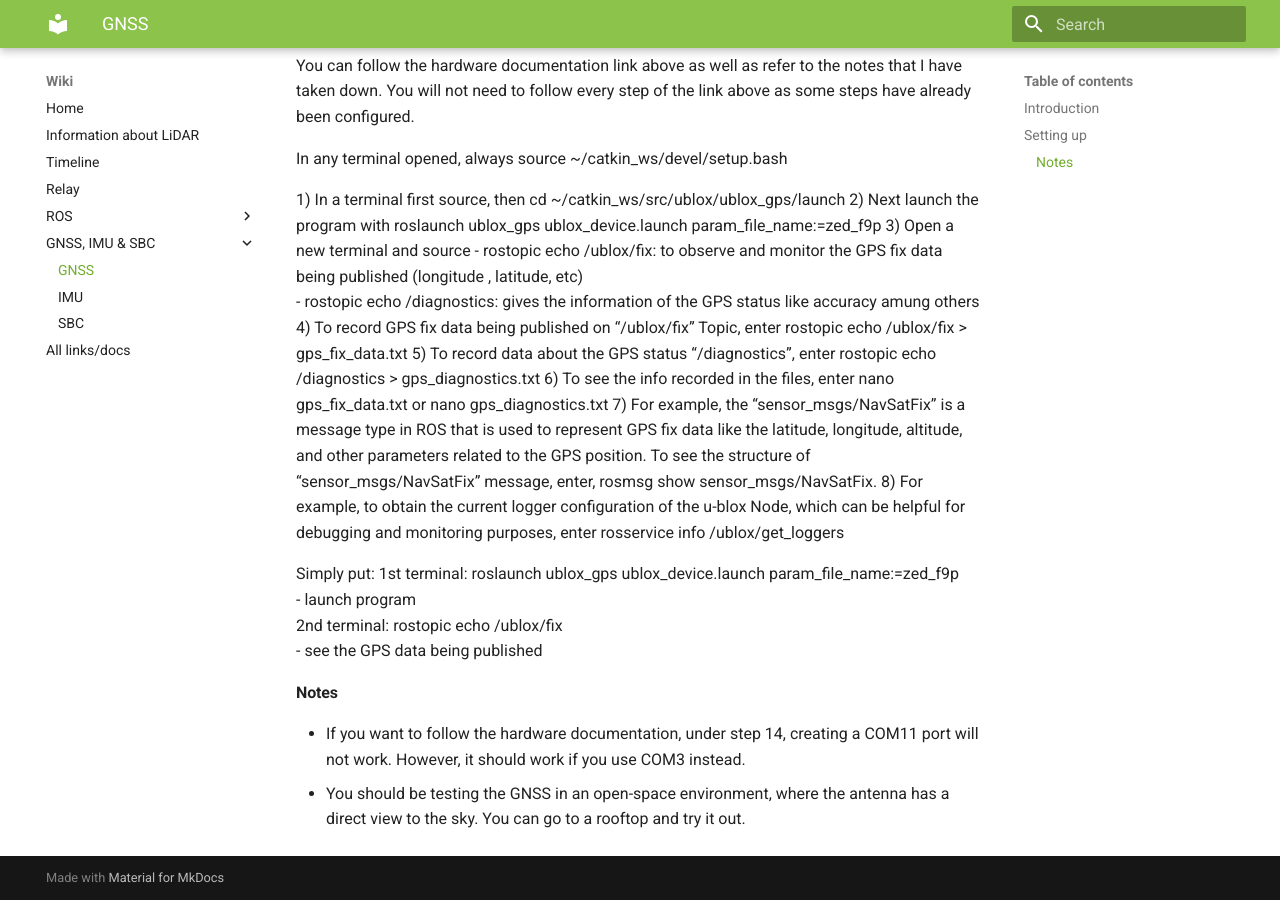
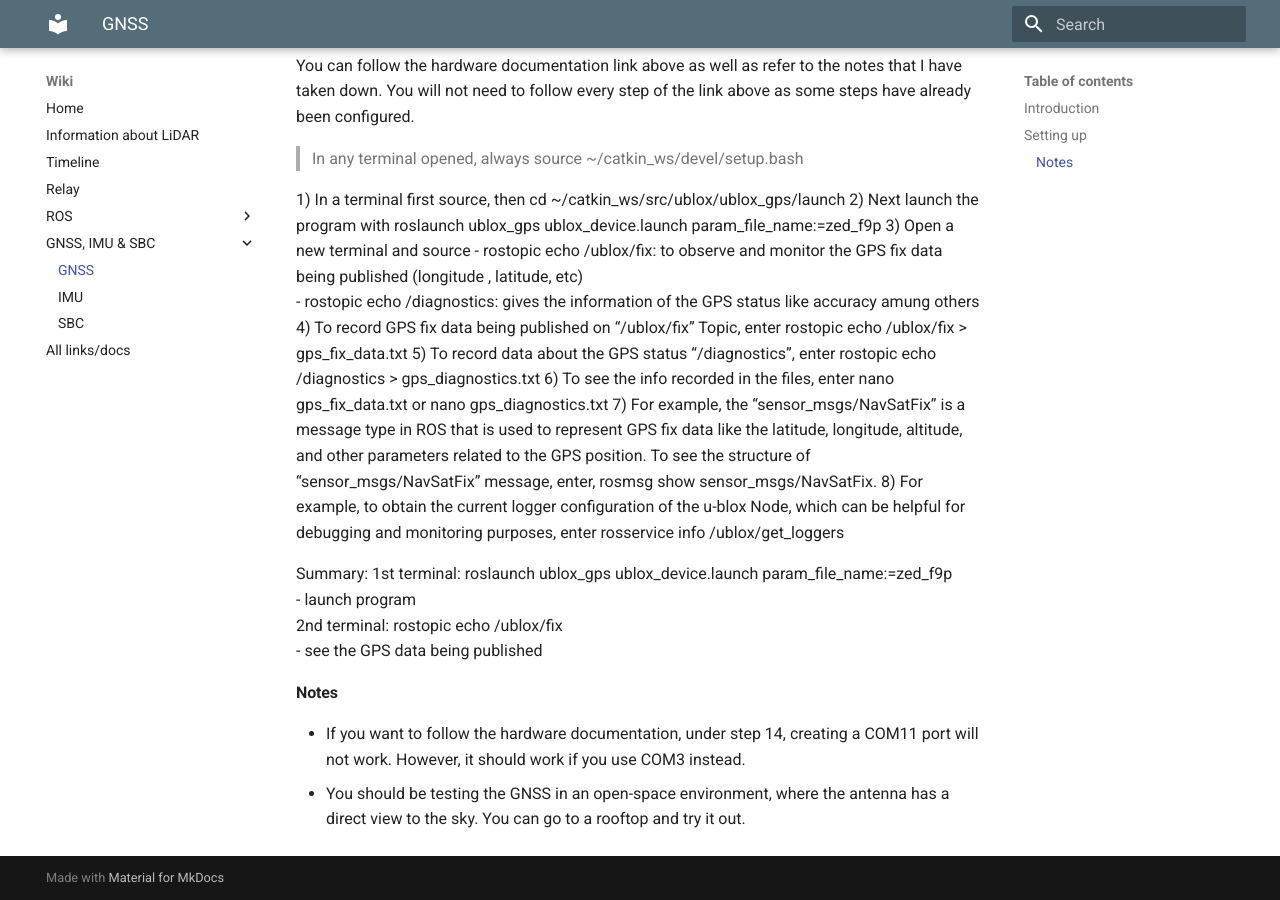
Before and after one commit to 23mel/mkdocs, an MkDocs documentation site: the page built from docs/gnss.md, in a window 1280 px wide and 900 px high, scrolled down 1334 px. Built offline with MkDocs 1.6.1 and Material for MkDocs 9.7.7, drawn with Linux system fonts in a browser that asks for light colours.

Commit message:
Commit changes

```diff
--- a/docs/gnss.md
+++ b/docs/gnss.md
@@ -16,7 +16,7 @@ We will be using ROS to handle the GNSS. Take note that the GNSS will most likel
 
 You can follow the hardware documentation link above as well as refer to the notes that I have taken down. You will not need to follow every step of the link above as some steps have already been configured.
 
-In any terminal opened, always source ~/catkin_ws/devel/setup.bash
+> In any terminal opened, always source ~/catkin_ws/devel/setup.bash
 
 1) In a terminal first source, then cd ~/catkin_ws/src/ublox/ublox_gps/launch
 2) Next launch the program with roslaunch ublox_gps ublox_device.launch param_file_name:=zed_f9p
@@ -29,7 +29,7 @@ In any terminal opened, always source ~/catkin_ws/devel/setup.bash
 7) For example, the “sensor_msgs/NavSatFix” is a message type in ROS that is used to represent GPS fix data like the latitude, longitude, altitude, and other parameters related to the GPS position.  To see the structure of “sensor_msgs/NavSatFix” message,  enter, rosmsg show sensor_msgs/NavSatFix.
 8) For example, to obtain the current logger configuration of the u-blox Node, which can be helpful for debugging and monitoring purposes, enter rosservice info /ublox/get_loggers
 
-Simply put:
+Summary:
 1st terminal: roslaunch ublox_gps ublox_device.launch param_file_name:=zed_f9p
 	- launch program
 2nd terminal: rostopic echo /ublox/fix
--- a/mkdocs.yml
+++ b/mkdocs.yml
@@ -19,7 +19,8 @@ theme:
   features:
       - content.code.copy
   palette:
-    primary: light green
+    primary: blue grey
+    accent: blue
 
 markdown_extensions:
   - pymdownx.highlight:
```
Also changed, not shown: docs/pre-read.md (+2 -0 lines), docs/relay.md (+2 -0 lines).
